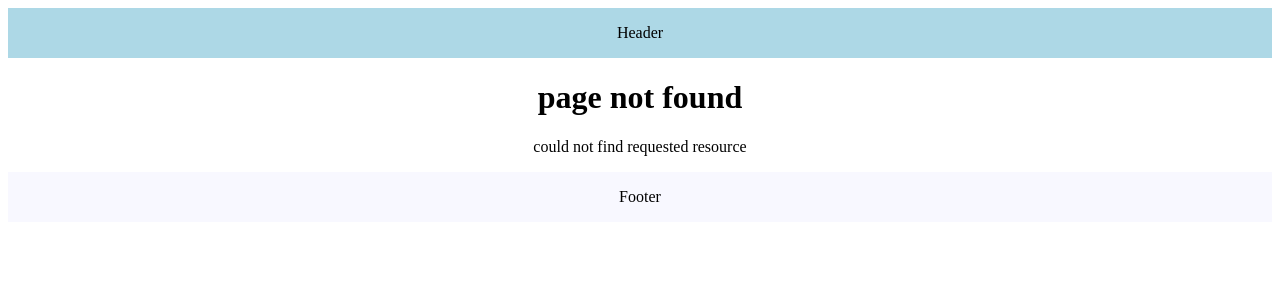
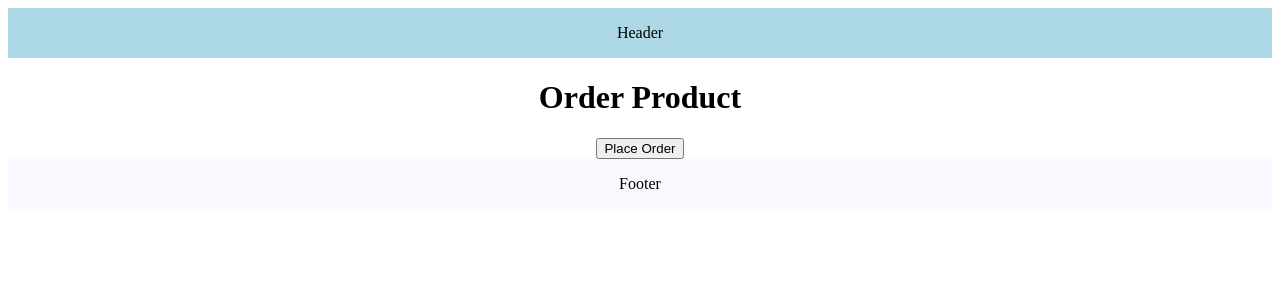
Before and after one commit to Rajitha-Kilaru/nextjs-course, a Next.js app: page /order-products in a window 1280 px wide. Before the commit this address had no page. Shown: the top 300 px of the page. Built offline with nearby package versions, Linux system fonts and the light colour scheme.

Commit message:
navigate-programatically

```diff
--- /dev/null
+++ b/src/app/order-products/page.tsx
@@ -0,0 +1,18 @@
+"use client";
+import { useRouter } from "next/navigation";
+
+export default function OrderProducts() {
+    const router = useRouter();
+    const handleButtonClick = () => {
+        router.push('/blog')
+        // router.replace('/blog')
+        // router.back()
+        // router.forward()
+    }
+    return(
+        <>
+            <h1>Order Product</h1>
+            <button onClick={handleButtonClick}>Place Order</button>
+        </>
+    )
+}
```
